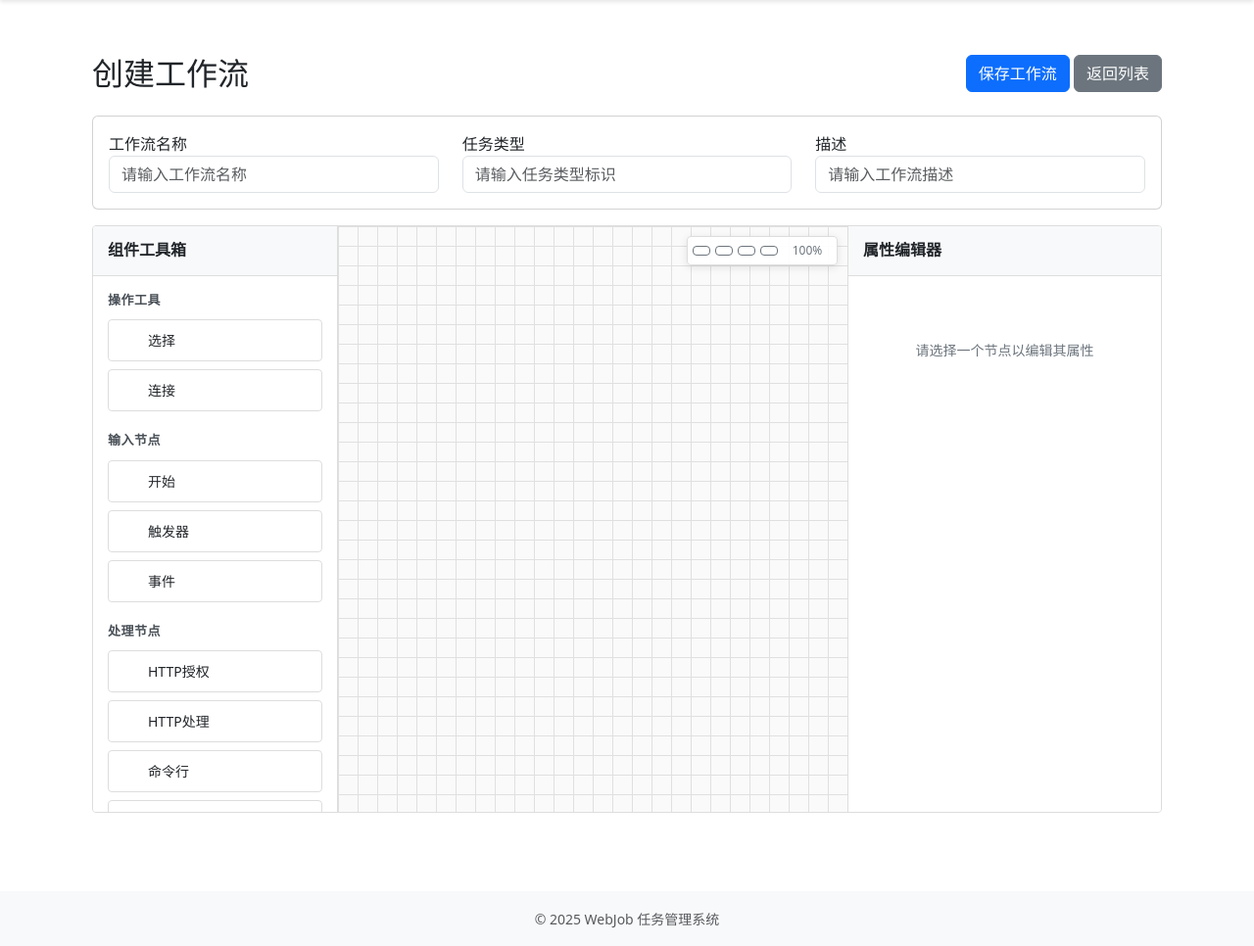
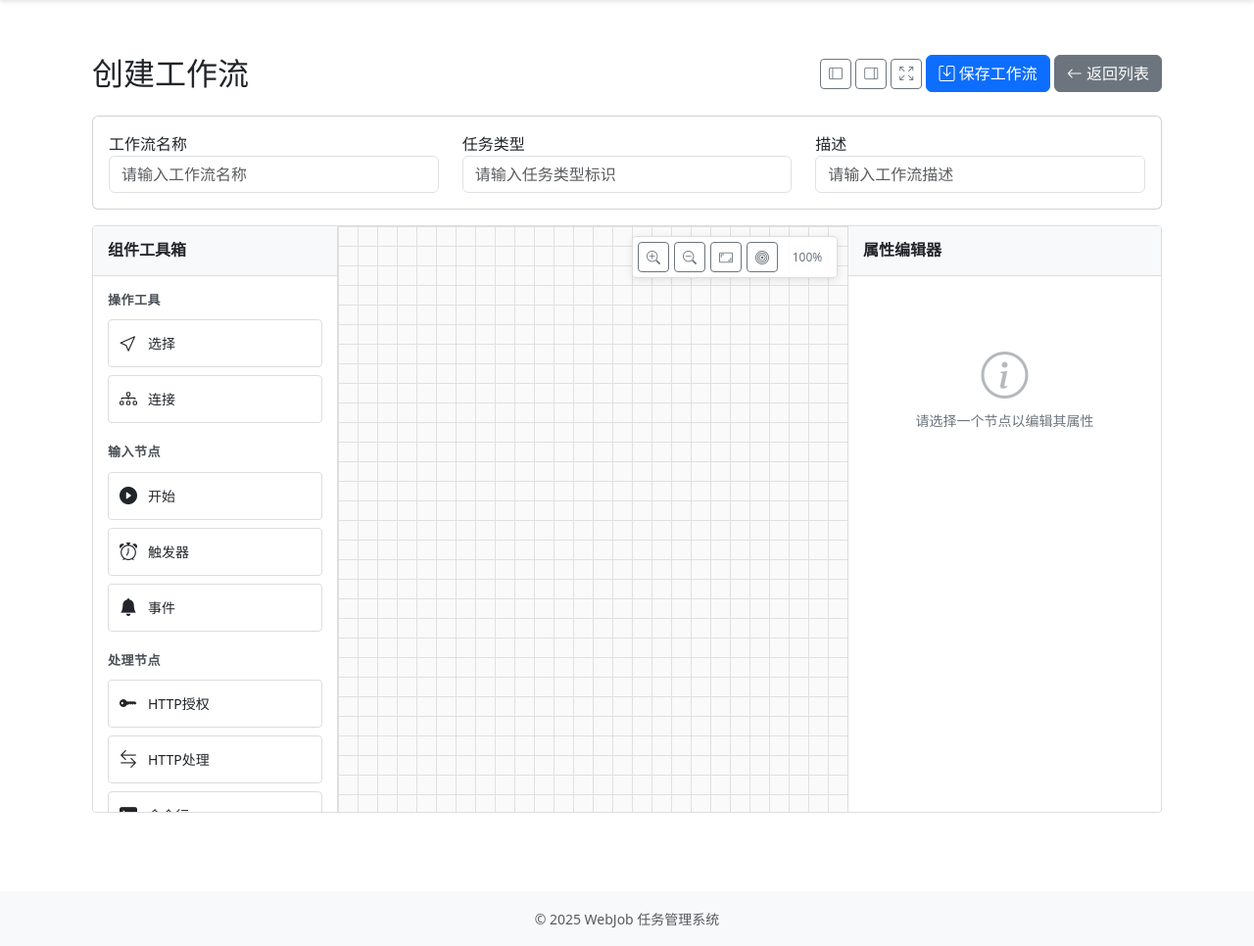
Before and after one commit to codeex/wbt-webjob, an ASP.NET Core app: template Views/CustomJobs/WorkflowEditor.cshtml in a window 1280 px wide. Shown: the part 56-1022 px from the top of the page at 98% size. Run offline with ASP.NET Core 8, Linux system fonts and the light colour scheme; the template is opened without the code that fills it, so the values that code supplies are empty; the project's own start-up code is not run, and a stand-in starts its controllers and pages; some libraries are stand-ins or nearby versions.

Commit message:
修正流程编辑器多个问题
1. 修复字体图标问题：将所有FontAwesome图标替换为Bootstrap Icons，避免外部CDN依赖
2. 添加工具箱隐藏/显示按钮，支持动态切换左侧面板
3. 添加属性编辑器隐藏/显示按钮，支持动态切换右侧面板
4. 添加全屏显示功能，支持编辑器全屏模式
5. 为编辑器组件添加图标显示，使用Unicode字符图标
6. 调整组件布局：图标在上方，名称在图标下方并水平居中
7. 修正连接点位置：输出在矩形右边，输入在矩形左边
8. 修正选择框和连接点位置：连接点精确定位在矩形边框上，不跨过边框
9. 优化节点尺寸和布局，提升视觉效果

🤖 Generated with [Claude Code](https://claude.com/claude-code)

Co-Authored-By: Claude <noreply@anthropic.com>

```diff
--- a/Views/CustomJobs/WorkflowEditor.cshtml
+++ b/Views/CustomJobs/WorkflowEditor.cshtml
@@ -10,11 +10,20 @@
             <h2>@ViewData["Title"]</h2>
         </div>
         <div class="col-auto">
+            <button type="button" class="btn btn-sm btn-outline-secondary" id="toggleLeftPanelBtn" title="切换工具箱">
+                <i class="bi bi-layout-sidebar"></i>
+            </button>
+            <button type="button" class="btn btn-sm btn-outline-secondary" id="toggleRightPanelBtn" title="切换属性面板">
+                <i class="bi bi-layout-sidebar-reverse"></i>
+            </button>
+            <button type="button" class="btn btn-sm btn-outline-secondary" id="toggleFullscreenBtn" title="全屏">
+                <i class="bi bi-arrows-fullscreen"></i>
+            </button>
             <button type="button" class="btn btn-primary" id="saveWorkflowBtn">
-                <i class="fas fa-save"></i> 保存工作流
+                <i class="bi bi-save"></i> 保存工作流
             </button>
             <a asp-action="Index" class="btn btn-secondary">
-                <i class="fas fa-arrow-left"></i> 返回列表
+                <i class="bi bi-arrow-left"></i> 返回列表
             </a>
         </div>
     </div>
@@ -49,25 +58,22 @@
     </div>
 
     <!-- 三栏布局 -->
-    <div class="workflow-editor-container">
+    <div class="workflow-editor-container" id="workflowEditorContainer">
         <!-- 左侧工具栏 -->
         <div class="workflow-left-panel" id="leftPanel">
             <div class="panel-header">
                 <h5>组件工具箱</h5>
-                <button class="btn btn-sm btn-link" id="toggleLeftPanel">
-                    <i class="fas fa-chevron-left"></i>
-                </button>
             </div>
             <div class="panel-body">
                 <!-- 操作组 -->
                 <div class="component-group">
                     <div class="group-title">操作工具</div>
                     <div class="component-item" data-node-type="select" data-category="action">
-                        <i class="fas fa-mouse-pointer"></i>
+                        <i class="bi bi-cursor"></i>
                         <span>选择</span>
                     </div>
                     <div class="component-item" data-node-type="connect" data-category="action">
-                        <i class="fas fa-link"></i>
+                        <i class="bi bi-diagram-3"></i>
                         <span>连接</span>
                     </div>
                 </div>
@@ -76,15 +82,15 @@
                 <div class="component-group">
                     <div class="group-title">输入节点</div>
                     <div class="component-item draggable" data-node-type="start" data-category="input">
-                        <i class="fas fa-play-circle"></i>
+                        <i class="bi bi-play-circle-fill"></i>
                         <span>开始</span>
                     </div>
                     <div class="component-item draggable" data-node-type="trigger" data-category="input">
-                        <i class="fas fa-clock"></i>
+                        <i class="bi bi-alarm"></i>
                         <span>触发器</span>
                     </div>
                     <div class="component-item draggable" data-node-type="event" data-category="input">
-                        <i class="fas fa-bell"></i>
+                        <i class="bi bi-bell-fill"></i>
                         <span>事件</span>
                     </div>
                 </div>
@@ -93,19 +99,19 @@
                 <div class="component-group">
                     <div class="group-title">处理节点</div>
                     <div class="component-item draggable" data-node-type="httpAuth" data-category="process">
-                        <i class="fas fa-key"></i>
+                        <i class="bi bi-key-fill"></i>
                         <span>HTTP授权</span>
                     </div>
                     <div class="component-item draggable" data-node-type="httpAction" data-category="process">
-                        <i class="fas fa-exchange-alt"></i>
+                        <i class="bi bi-arrow-left-right"></i>
                         <span>HTTP处理</span>
                     </div>
                     <div class="component-item draggable" data-node-type="commandLine" data-category="process">
-                        <i class="fas fa-terminal"></i>
+                        <i class="bi bi-terminal-fill"></i>
                         <span>命令行</span>
                     </div>
                     <div class="component-item draggable" data-node-type="condition" data-category="process">
-                        <i class="fas fa-code-branch"></i>
+                        <i class="bi bi-question-diamond-fill"></i>
                         <span>条件判断</span>
                     </div>
                 </div>
@@ -114,7 +120,7 @@
                 <div class="component-group">
                     <div class="group-title">终止节点</div>
                     <div class="component-item draggable" data-node-type="end" data-category="terminate">
-                        <i class="fas fa-stop-circle"></i>
+                        <i class="bi bi-stop-circle-fill"></i>
                         <span>结束</span>
                     </div>
                 </div>
@@ -125,16 +131,16 @@
         <div class="workflow-center-panel" id="centerPanel">
             <div class="canvas-toolbar">
                 <button class="btn btn-sm btn-outline-secondary" id="zoomInBtn" title="放大">
-                    <i class="fas fa-search-plus"></i>
+                    <i class="bi bi-zoom-in"></i>
                 </button>
                 <button class="btn btn-sm btn-outline-secondary" id="zoomOutBtn" title="缩小">
-                    <i class="fas fa-search-minus"></i>
+                    <i class="bi bi-zoom-out"></i>
                 </button>
                 <button class="btn btn-sm btn-outline-secondary" id="fitToScreenBtn" title="适应屏幕">
-                    <i class="fas fa-expand"></i>
+                    <i class="bi bi-aspect-ratio"></i>
                 </button>
                 <button class="btn btn-sm btn-outline-secondary" id="centerCanvasBtn" title="居中">
-                    <i class="fas fa-crosshairs"></i>
+                    <i class="bi bi-bullseye"></i>
                 </button>
                 <span class="zoom-level" id="zoomLevel">100%</span>
             </div>
@@ -145,13 +151,10 @@
         <div class="workflow-right-panel" id="rightPanel">
             <div class="panel-header">
                 <h5>属性编辑器</h5>
-                <button class="btn btn-sm btn-link" id="toggleRightPanel">
-                    <i class="fas fa-chevron-right"></i>
-                </button>
             </div>
             <div class="panel-body" id="propertiesPanel">
                 <div class="no-selection-message">
-                    <i class="fas fa-info-circle"></i>
+                    <i class="bi bi-info-circle"></i>
                     <p>请选择一个节点以编辑其属性</p>
                 </div>
             </div>
--- a/wwwroot/css/workflow-editor.css
+++ b/wwwroot/css/workflow-editor.css
@@ -7,6 +7,34 @@
     border-radius: 4px;
     overflow: hidden;
     background-color: #f5f5f5;
+    position: relative;
+}
+
+/* 全屏模式 */
+.workflow-editor-container.fullscreen {
+    position: fixed;
+    top: 0;
+    left: 0;
+    width: 100vw !important;
+    height: 100vh !important;
+    z-index: 9999;
+    border-radius: 0;
+    border: none;
+}
+
+.workflow-editor-container.fullscreen .workflow-left-panel,
+.workflow-editor-container.fullscreen .workflow-right-panel {
+    position: absolute;
+    height: 100%;
+    z-index: 10;
+}
+
+.workflow-editor-container.fullscreen .workflow-left-panel {
+    left: 0;
+}
+
+.workflow-editor-container.fullscreen .workflow-right-panel {
+    right: 0;
 }
 
 /* 左侧面板 */
--- a/wwwroot/js/workflow-editor.js
+++ b/wwwroot/js/workflow-editor.js
@@ -11,16 +11,16 @@ class WorkflowEditor {
         this.nodeIdCounter = 0;
         this.connectionIdCounter = 0;
 
-        // 节点类型配置
+        // 节点类型配置（使用Bootstrap Icons的Unicode）
         this.nodeTypes = {
-            start: { label: '开始', color: '#28a745', icon: '\uf04b', category: 'input' },
-            trigger: { label: '触发器', color: '#17a2b8', icon: '\uf017', category: 'input' },
-            event: { label: '事件', color: '#ffc107', icon: '\uf0f3', category: 'input' },
-            httpAuth: { label: 'HTTP授权', color: '#6f42c1', icon: '\uf084', category: 'process' },
-            httpAction: { label: 'HTTP处理', color: '#007bff', icon: '\uf0ec', category: 'process' },
-            commandLine: { label: '命令行', color: '#343a40', icon: '\uf120', category: 'process' },
-            condition: { label: '条件判断', color: '#fd7e14', icon: '\uf126', category: 'process' },
-            end: { label: '结束', color: '#dc3545', icon: '\uf28d', category: 'terminate' }
+            start: { label: '开始', color: '#28a745', icon: '▶', category: 'input' },
+            trigger: { label: '触发器', color: '#17a2b8', icon: '⏰', category: 'input' },
+            event: { label: '事件', color: '#ffc107', icon: '🔔', category: 'input' },
+            httpAuth: { label: 'HTTP授权', color: '#6f42c1', icon: '🔑', category: 'process' },
+            httpAction: { label: 'HTTP处理', color: '#007bff', icon: '⇄', category: 'process' },
+            commandLine: { label: '命令行', color: '#343a40', icon: '▣', category: 'process' },
+            condition: { label: '条件判断', color: '#fd7e14', icon: '◆', category: 'process' },
+            end: { label: '结束', color: '#dc3545', icon: '⬛', category: 'terminate' }
         };
 
         this.init();
@@ -56,12 +56,33 @@ class WorkflowEditor {
 
     initEvents() {
         // 左右面板切换
-        document.getElementById('toggleLeftPanel').addEventListener('click', () => {
+        document.getElementById('toggleLeftPanelBtn').addEventListener('click', () => {
             document.getElementById('leftPanel').classList.toggle('collapsed');
+            setTimeout(() => {
+                this.canvas.setWidth(document.getElementById('centerPanel').clientWidth);
+                this.canvas.setHeight(document.getElementById('centerPanel').clientHeight);
+                this.canvas.renderAll();
+            }, 300);
         });
 
-        document.getElementById('toggleRightPanel').addEventListener('click', () => {
+        document.getElementById('toggleRightPanelBtn').addEventListener('click', () => {
             document.getElementById('rightPanel').classList.toggle('collapsed');
+            setTimeout(() => {
+                this.canvas.setWidth(document.getElementById('centerPanel').clientWidth);
+                this.canvas.setHeight(document.getElementById('centerPanel').clientHeight);
+                this.canvas.renderAll();
+            }, 300);
+        });
+
+        // 全屏切换
+        document.getElementById('toggleFullscreenBtn').addEventListener('click', () => {
+            const container = document.getElementById('workflowEditorContainer');
+            container.classList.toggle('fullscreen');
+            setTimeout(() => {
+                this.canvas.setWidth(document.getElementById('centerPanel').clientWidth);
+                this.canvas.setHeight(document.getElementById('centerPanel').clientHeight);
+                this.canvas.renderAll();
+            }, 100);
         });
 
         // 画布控制按钮
@@ -141,13 +162,52 @@ class WorkflowEditor {
         const nodeId = `node_${++this.nodeIdCounter}`;
         const nodeName = `${config.label}${this.nodeIdCounter}`;
 
+        const nodeWidth = 120;
+        const nodeHeight = 100;
+
+        // 创建节点矩形
+        const rect = new fabric.Rect({
+            width: nodeWidth,
+            height: nodeHeight,
+            fill: config.color,
+            stroke: '#333',
+            strokeWidth: 2,
+            rx: 8,
+            ry: 8,
+            originX: 'center',
+            originY: 'center'
+        });
+
+        // 创建图标
+        const icon = new fabric.Text(config.icon, {
+            fontSize: 32,
+            fill: '#fff',
+            fontFamily: 'Arial',
+            originX: 'center',
+            originY: 'center',
+            top: -15
+        });
+
+        // 创建节点标签（在图标下方）
+        const label = new fabric.Text(nodeName, {
+            fontSize: 12,
+            fill: '#fff',
+            fontFamily: 'Arial',
+            originX: 'center',
+            originY: 'center',
+            top: 25
+        });
+
         // 创建节点组
-        const group = new fabric.Group([], {
+        const group = new fabric.Group([rect, icon, label], {
             left: x,
             top: y,
             selectable: true,
             hasControls: false,
             hasBorders: true,
+            borderColor: '#007bff',
+            borderScaleFactor: 2,
+            padding: 0,
             nodeId: nodeId,
             nodeType: nodeType,
             nodeName: nodeName,
@@ -157,33 +217,8 @@ class WorkflowEditor {
             }
         });
 
-        // 创建节点矩形
-        const rect = new fabric.Rect({
-            width: 150,
-            height: 80,
-            fill: config.color,
-            stroke: '#333',
-            strokeWidth: 2,
-            rx: 8,
-            ry: 8
-        });
-
-        // 创建节点标签
-        const label = new fabric.Text(nodeName, {
-            fontSize: 14,
-            fill: '#fff',
-            fontFamily: 'Arial',
-            originX: 'center',
-            originY: 'center',
-            top: 10
-        });
-
-        // 添加到组
-        group.addWithUpdate(rect);
-        group.addWithUpdate(label);
-
         // 添加连接点
-        this.addConnectionPoints(group, nodeType);
+        this.addConnectionPoints(group, nodeType, nodeWidth, nodeHeight);
 
         // 添加到画布
         this.canvas.add(group);
@@ -193,25 +228,31 @@ class WorkflowEditor {
         return group;
     }
 
-    addConnectionPoints(group, nodeType) {
+    addConnectionPoints(group, nodeType, nodeWidth, nodeHeight) {
         const config = this.nodeTypes[nodeType];
         const category = config.category;
 
-        // 输入点（除了输入组，其他都有）
+        const halfWidth = nodeWidth / 2;
+        const halfHeight = nodeHeight / 2;
+
+        // 输入点（除了输入组，其他都有） - 在左边边缘
         if (category !== 'input') {
             const inputPort = new fabric.Circle({
                 radius: 6,
                 fill: '#fff',
                 stroke: '#333',
                 strokeWidth: 2,
-                left: -75,
-                top: -3,
-                portType: 'input'
+                left: -halfWidth,  // 左边缘
+                top: 0,
+                originX: 'center',
+                originY: 'center',
+                portType: 'input',
+                selectable: false
             });
             group.addWithUpdate(inputPort);
         }
 
-        // 输出点
+        // 输出点 - 在右边边缘
         if (category !== 'terminate') {
             if (nodeType === 'condition') {
                 // 条件节点有两个输出：真和假
@@ -220,10 +261,13 @@ class WorkflowEditor {
                     fill: '#28a745',
                     stroke: '#333',
                     strokeWidth: 2,
-                    left: 69,
-                    top: -20,
+                    left: halfWidth,  // 右边缘
+                    top: -halfHeight / 2,
+                    originX: 'center',
+                    originY: 'center',
                     portType: 'output',
-                    portName: 'true'
+                    portName: 'true',
+                    selectable: false
                 });
 
                 const falsePort = new fabric.Circle({
@@ -231,10 +275,13 @@ class WorkflowEditor {
                     fill: '#dc3545',
                     stroke: '#333',
                     strokeWidth: 2,
-                    left: 69,
-                    top: 15,
+                    left: halfWidth,  // 右边缘
+                    top: halfHeight / 2,
+                    originX: 'center',
+                    originY: 'center',
                     portType: 'output',
-                    portName: 'false'
+                    portName: 'false',
+                    selectable: false
                 });
 
                 group.addWithUpdate(truePort);
@@ -246,9 +293,12 @@ class WorkflowEditor {
                     fill: '#fff',
                     stroke: '#333',
                     strokeWidth: 2,
-                    left: 69,
-                    top: -3,
-                    portType: 'output'
+                    left: halfWidth,  // 右边缘
+                    top: 0,
+                    originX: 'center',
+                    originY: 'center',
+                    portType: 'output',
+                    selectable: false
                 });
                 group.addWithUpdate(outputPort);
             }
@@ -356,18 +406,22 @@ class WorkflowEditor {
 
     getNodeOutputPoint(node, port) {
         const center = node.getCenterPoint();
+        const halfWidth = 60; // nodeWidth / 2
+        const halfHeight = 50; // nodeHeight / 2
+
         if (node.nodeType === 'condition') {
             return {
-                x: center.x + 75,
-                y: port === 'true' ? center.y - 20 : center.y + 20
+                x: center.x + halfWidth,
+                y: port === 'true' ? center.y - halfHeight / 2 : center.y + halfHeight / 2
             };
         }
-        return { x: center.x + 75, y: center.y };
+        return { x: center.x + halfWidth, y: center.y };
     }
 
     getNodeInputPoint(node) {
         const center = node.getCenterPoint();
-        return { x: center.x - 75, y: center.y };
+        const halfWidth = 60; // nodeWidth / 2
+        return { x: center.x - halfWidth, y: center.y };
     }
 
     createArrow(x, y, angle) {
@@ -434,7 +488,7 @@ class WorkflowEditor {
         const propertiesPanel = document.getElementById('propertiesPanel');
         propertiesPanel.innerHTML = `
             <div class="no-selection-message">
-                <i class="fas fa-info-circle"></i>
+                <i class="bi bi-info-circle"></i>
                 <p>请选择一个节点以编辑其属性</p>
             </div>
         `;
@@ -563,9 +617,11 @@ class WorkflowEditor {
                 return;
             }
             node.nodeName = value;
-            const textObj = node.getObjects().find(obj => obj.type === 'text');
-            if (textObj) {
-                textObj.set('text', value);
+            // 找到标签对象（第三个对象，前两个是rect和icon）
+            const objects = node.getObjects();
+            const labelObj = objects.find((obj, index) => obj.type === 'text' && index > 0);
+            if (labelObj) {
+                labelObj.set('text', value);
                 this.canvas.renderAll();
             }
         }
@@ -753,10 +809,11 @@ class WorkflowEditor {
                     node.nodeName = nodeData.name;
                     node.nodeData.configuration = JSON.parse(nodeData.configuration || '{}');
 
-                    // 更新显示名称
-                    const textObj = node.getObjects().find(obj => obj.type === 'text');
-                    if (textObj) {
-                        textObj.set('text', nodeData.name);
+                    // 更新显示名称（找到标签对象，即第二个text对象）
+                    const objects = node.getObjects();
+                    const labelObj = objects.find((obj, index) => obj.type === 'text' && index > 0);
+                    if (labelObj) {
+                        labelObj.set('text', nodeData.name);
                     }
                 });
 
```
